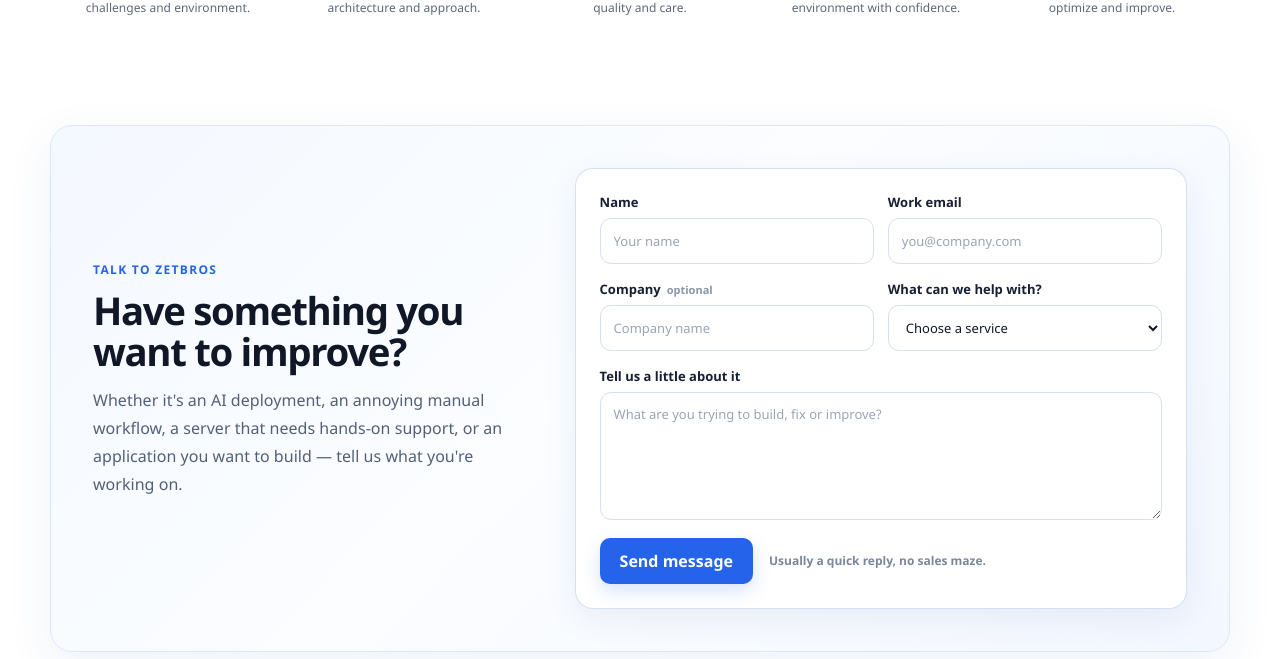
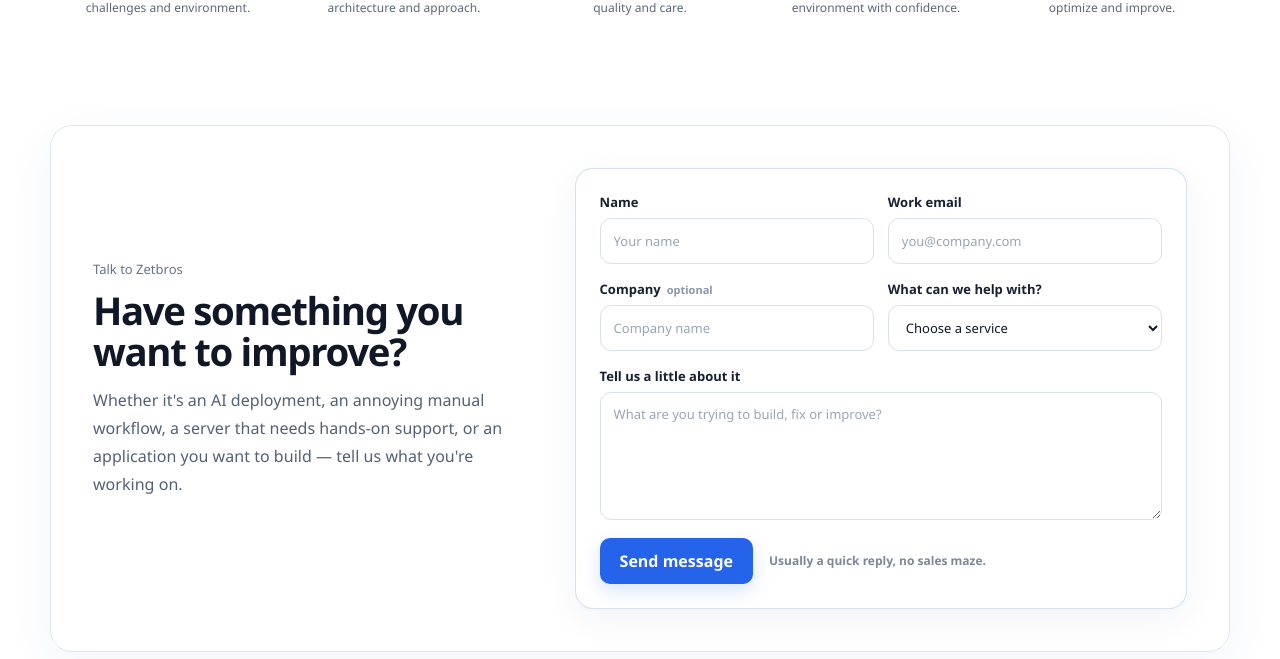
Before and after one commit to Logan17de/zetbros.com, a Next.js app: page / in a window 1280 px wide. Shown: the part 4435-5094 px from the top of the page. Built offline with nearby package versions, Linux system fonts and the light colour scheme.

Commit message:
Remove gradient tint from contact panel

```diff
--- a/app/contact-form.module.css
+++ b/app/contact-form.module.css
@@ -3,10 +3,10 @@
   grid-template-columns: minmax(0, .82fr) minmax(0, 1.18fr);
   gap: 56px;
   padding: 42px;
-  border: 1px solid #dbe7ff;
+  border: 1px solid #e1e7f0;
   border-radius: 22px;
-  background: linear-gradient(135deg, #f4f8ff 0%, #fbfdff 46%, #f3f7ff 100%);
-  box-shadow: 0 14px 45px rgba(35, 86, 170, .08);
+  background: #ffffff;
+  box-shadow: 0 14px 45px rgba(35, 86, 170, .06);
 }
 
 .intro {
@@ -17,11 +17,11 @@
 .kicker {
   display: inline-block;
   margin-bottom: 12px;
-  color: #2563eb;
-  font-size: 12px;
-  font-weight: 800;
-  letter-spacing: .11em;
-  text-transform: uppercase;
+  color: #64748b;
+  font-size: 13px;
+  font-weight: 500;
+  letter-spacing: 0;
+  text-transform: none;
 }
 
 .intro h2 {
@@ -51,8 +51,8 @@
   padding: 24px;
   border: 1px solid rgba(206, 219, 240, .85);
   border-radius: 18px;
-  background: rgba(255, 255, 255, .94);
-  box-shadow: 0 10px 34px rgba(25, 55, 108, .07);
+  background: #ffffff;
+  box-shadow: 0 10px 34px rgba(25, 55, 108, .06);
 }
 
 .twoColumns {
```
